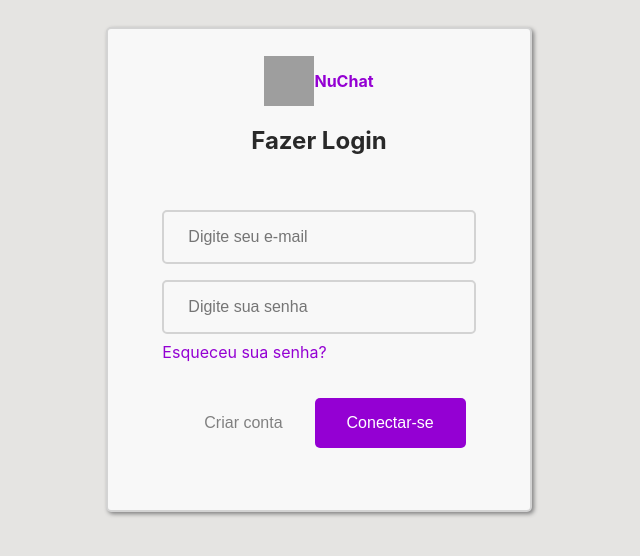
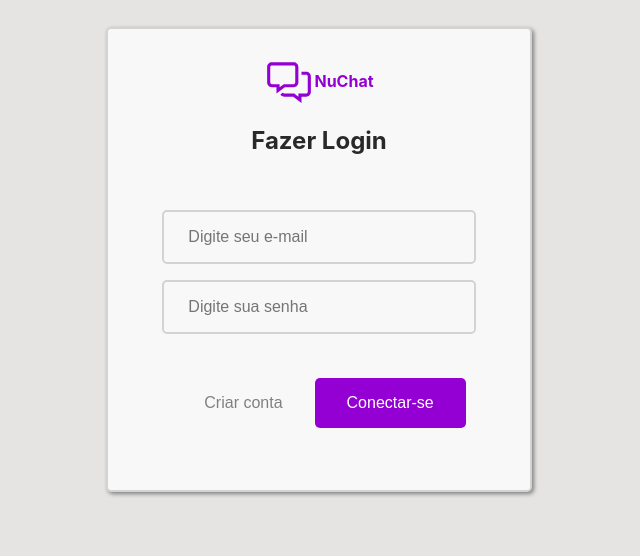
Before and after one commit to LucasBorth/NuChat, a PHP site: page /app/view/pgLogar.php in a window 1280 px wide. Shown: the top 556 px of the page, without its empty margins (321-961 px from the left). Run offline with PHP 8.4, Linux system fonts and the light colour scheme; grey boxes are pictures that could not be loaded.

Commit message:
Alteracao Tela Logar

```diff
--- a/app/view/pgLogar.php
+++ b/app/view/pgLogar.php
@@ -12,18 +12,16 @@
     <div class="align-center middle-margin">
         <div class="card shadow middle-padding" style="width: 30%;">
             <div class="align-center">
-                <img src="files/icon.svg" alt="Logo" id="logo">
+                <img src="../../images/logo.svg" alt="Logo" id="logo">
                 <h4 class="purple-font">NuChat</h4>
             </div>
             <div class="align-center">
                 <h2>Fazer Login</h2>
             </div>
+            <form action="php/login.php" method="POST">
                 <div class="small-margin">
-                <form action="php/login.php" method="POST">
                     <input type="email" id="login" name="txEmail" placeholder="Digite seu e-mail" required>
                     <input type="password" id="password" name="txSenha" placeholder="Digite sua senha" required>
-                    <a class="purple-font" href="pgEsqueciASenha1.php">Esqueceu sua senha?</a>
-
                 </div>
                 <div class="align-center small-margin">
                     <a href="pgCadastro.php"><button class="secondary-button">Criar conta</button></a>
```
Lines whose indentation alone changed are shown as unchanged.
